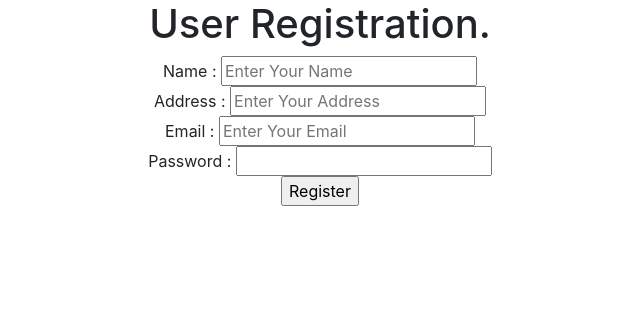
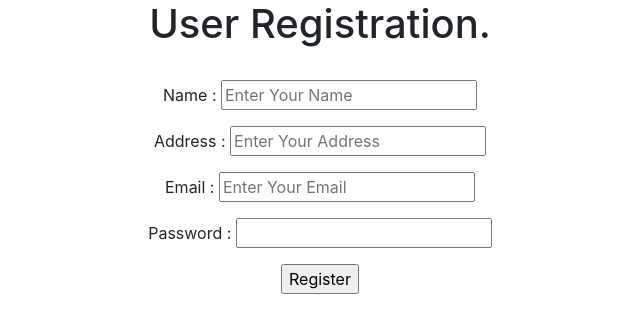
Before and after one commit to 1700128/RentATuxedo, a PHP site: page /registration.php in a window 1280 px wide. Shown: the part 96-429 px from the top of the page, without its empty margins (320-960 px from the left). Run offline with PHP 8.4, Linux system fonts and the light colour scheme.

Commit message:
adjustements

```diff
--- a/reg.php
+++ b/reg.php
@@ -38,7 +38,7 @@ if ($_SERVER["REQUEST_METHOD"] == "POST") {//Check it is comming from a form
 	$statement->bind_param('ssss', $u_name, $u_address, $u_email, $u_password); //bind values and execute insert query
 
 	if($statement->execute()){
-	echo "Hello " . $u_name . "!, your message has been saved!";
+	echo "Hello " . $u_name . "!, your registration was succesful!";
 	}else{
 		echo $mysqli->error; //show mysql error if any
 	}
--- a/registration.php
+++ b/registration.php
@@ -56,12 +56,20 @@
 </nav>
  	<div class="container text-center">
 
- 	<h1>User Registration. </h1>
- 	<form method="post" action="registration.php">
+ 	<h1>User Registration. </h1> <br>
+ 	<fform class="form-horizontal" form method="post" action="registration.php">
+     <div class= "form-group">
 		Name : <input type="text" name="user_name" placeholder="Enter Your Name" /><br />
+        </div>
+     <div class= "form-group">
         Address : <input type="text" name="user_address" placeholder="Enter Your Address" /><br />
+        </div>
+     <div class= "form-group">
 		Email : <input type="email" name="user_email" placeholder="Enter Your Email" /><br />
+        </div>
+     <div class= "form-group">
 		Password : <input name="user_password" /><br />
+        </div>
 		<input type="submit" value="Register" />
 		</form>
  	</div>
```
